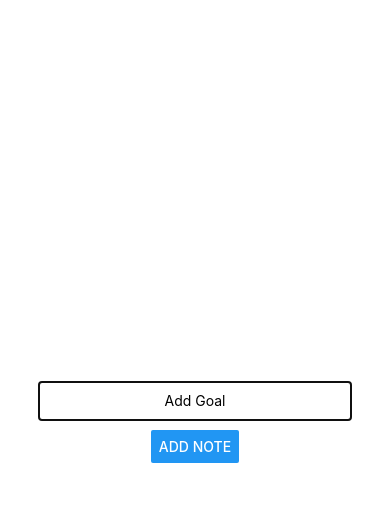
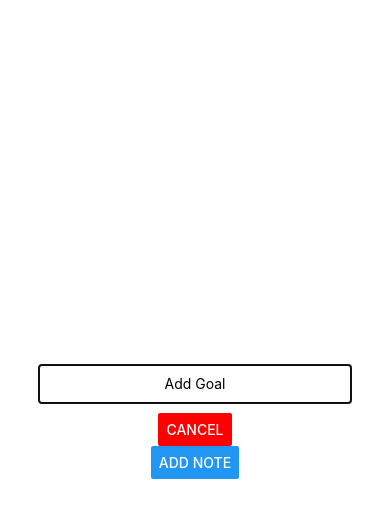
Before and after one commit to nitrolo/tasklist, a React Native app: screen / in a window 390 px wide. Both pictures are taken after a click on the button "ADD NEW GOAL". Shown: the top 518 px of the page. Built offline with nearby package versions, Linux system fonts and the light colour scheme.

Commit message:
clearing input field and cancel button

```diff
--- a/App.js
+++ b/App.js
@@ -19,6 +19,7 @@ export default function App() {
       ...courseGoals,
       { id: Math.random().toString(), value: goalTitle },
     ]);
+    setIsInputVisible(false);
   };
 
   const removeGoalHandler = (goalId) => {
@@ -29,13 +30,21 @@ export default function App() {
     );
   };
 
+  const cancelGoalAdditionHandler = () => {
+    setIsInputVisible(false);
+  };
+
   return (
     <View style={styles.screen}>
       <Button
         title="Add New Goal"
         onPress={() => setIsInputVisible(!isInputVisible)}
       />
-      <GoalInput isVisible={isInputVisible} onAddGoal={addGoalHandler} />
+      <GoalInput
+        onCancel={cancelGoalAdditionHandler}
+        isVisible={isInputVisible}
+        onAddGoal={addGoalHandler}
+      />
       <FlatList
         keyExtractor={(item, index) => item.id}
         data={courseGoals}
--- a/components/GoalInput.js
+++ b/components/GoalInput.js
@@ -1,11 +1,21 @@
 import React, { useState } from 'react';
 import { Button, StyleSheet, TextInput, View, Modal } from 'react-native';
 
-const GoalInput = ({ isVisible, onAddGoal }) => {
+const GoalInput = ({ onCancel, isVisible, onAddGoal }) => {
   const [enteredGoal, setEnteredGoal] = useState('');
 
   const goalInputHandler = (enteredText) => {
     setEnteredGoal(enteredText);
+  };
+
+  const addGoalHandler = () => {
+    onAddGoal(enteredGoal);
+    setEnteredGoal('');
+  };
+
+  const cancelGoalAdditionHandler = () => {
+    onCancel();
+    setEnteredGoal('');
   };
 
   return (
@@ -17,7 +27,12 @@ const GoalInput = ({ isVisible, onAddGoal }) => {
           onChangeText={goalInputHandler}
           value={enteredGoal}
         />
-        <Button title="Add Note" onPress={() => onAddGoal(enteredGoal)} />
+        <Button
+          title="Cancel"
+          color="red"
+          onPress={cancelGoalAdditionHandler}
+        />
+        <Button title="Add Note" onPress={addGoalHandler} />
       </View>
     </Modal>
   );
```
